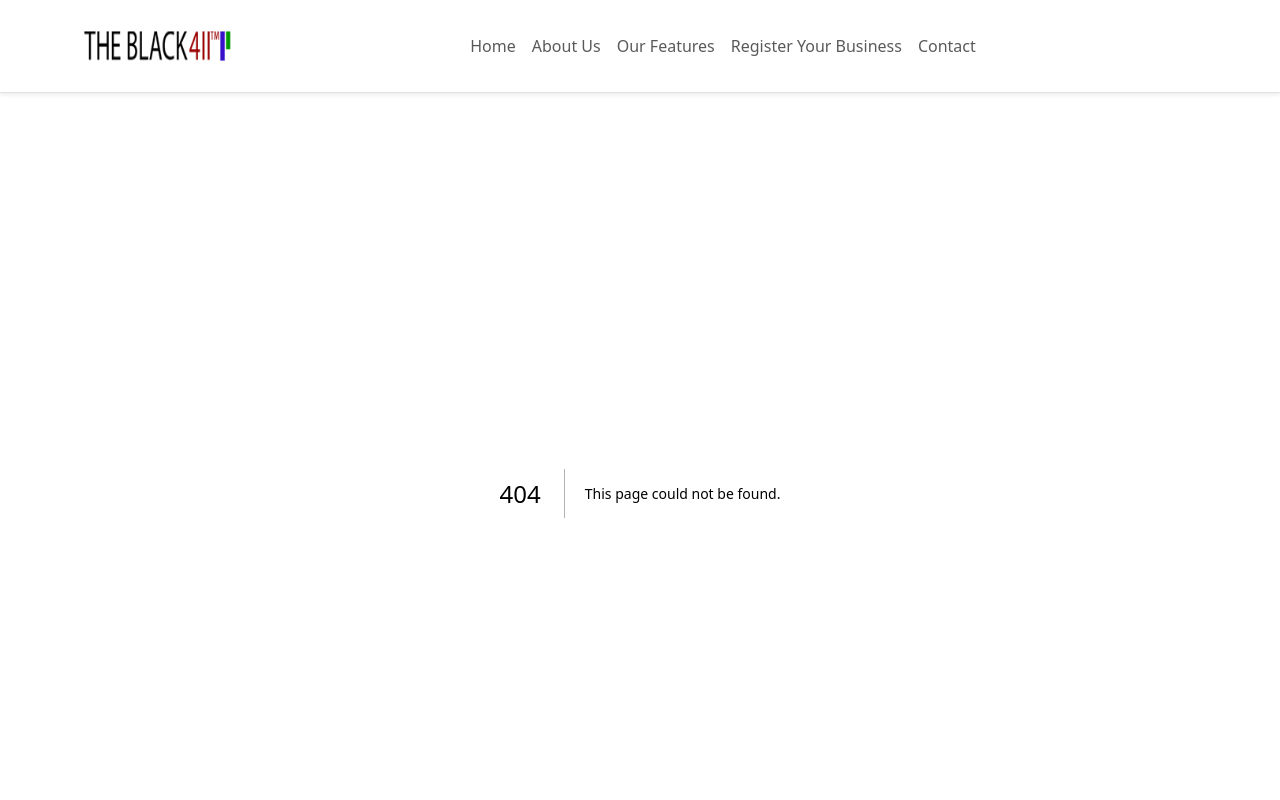
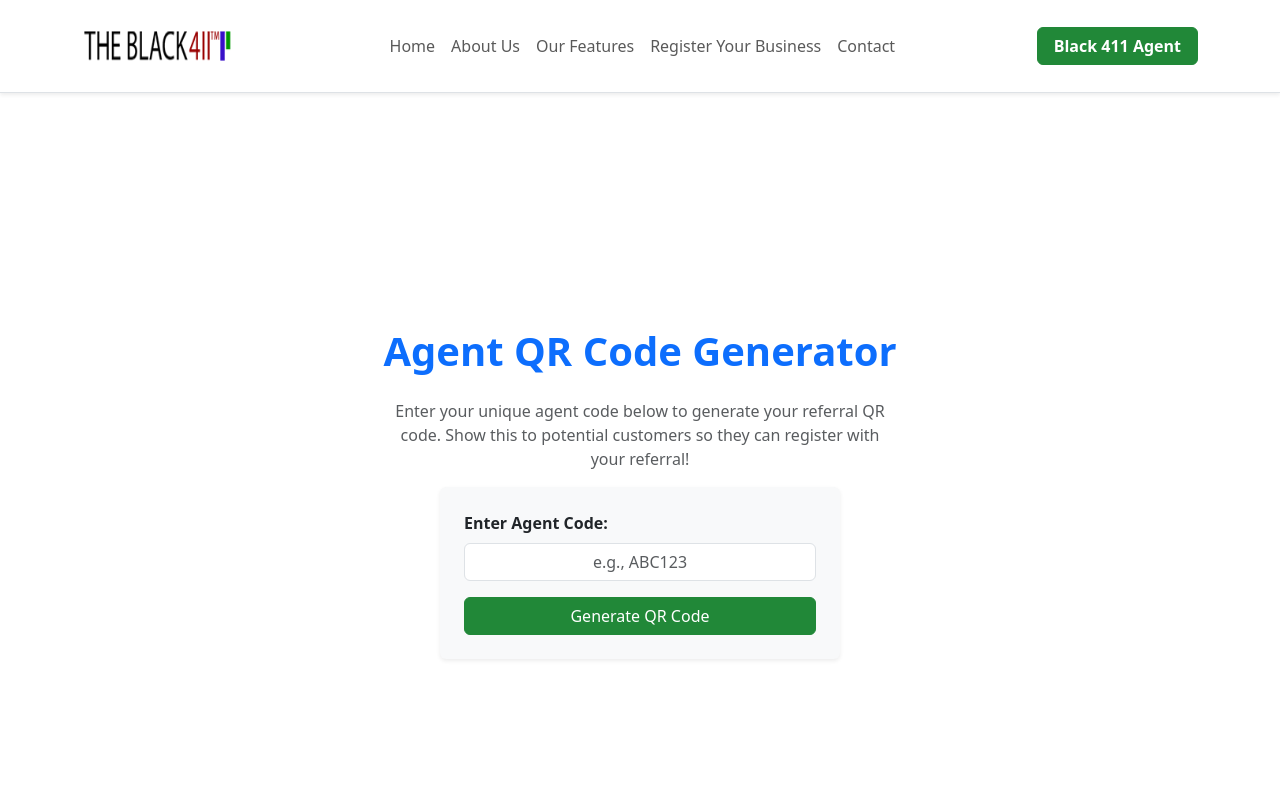
Before and after one commit to Taylordevelopes/blk-411-website, a Next.js app: page /agent-qr in a window 1280 px wide. Before the commit this address had no page. Shown: the top 800 px of the page. Built offline with nearby package versions, Linux system fonts and the light colour scheme.

Commit message:
agent code added

```diff
--- a/package.json
+++ b/package.json
@@ -15,6 +15,7 @@
     "next": "15.1.3",
     "pg": "^8.13.1",
     "postgres": "^3.4.5",
+    "qrcode": "^1.5.4",
     "react": "^18.3.1",
     "react-bootstrap": "^2.10.7",
     "react-dom": "^18.3.1",
@@ -24,6 +25,7 @@
     "@eslint/eslintrc": "^3",
     "@types/node": "^20",
     "@types/pg": "^8.11.10",
+    "@types/qrcode": "^1.5.5",
     "@types/react": "^19",
     "@types/react-dom": "^19",
     "eslint": "^9",
--- /dev/null
+++ b/src/app/agent-qr/page.tsx
@@ -0,0 +1,104 @@
+"use client";
+
+import { useState } from "react";
+import { Container, Form, Button, Image, Alert } from "react-bootstrap";
+
+export default function AgentQR() {
+  const [agentCode, setAgentCode] = useState("");
+  const [qrCode, setQrCode] = useState<string | null>(null);
+  const [errorMessage, setErrorMessage] = useState<string | null>(null);
+
+  const handleGenerateQR = async () => {
+    setQrCode(null); // Reset previous QR codes
+    setErrorMessage(null); // Clear error message
+
+    if (!agentCode.trim()) {
+      setErrorMessage("Please enter an agent code.");
+      return;
+    }
+
+    try {
+      const res = await fetch(`/api/generate-qr-code?agentCode=${agentCode}`);
+
+      if (res.status === 404) {
+        setErrorMessage("Invalid agent code. Please check and try again.");
+        return;
+      }
+
+      const data = await res.json();
+
+      if (data.error) {
+        setErrorMessage(data.error);
+      } else {
+        setQrCode(data.qrCode);
+      }
+    } catch (error) {
+      console.error("Failed to generate QR code:", error);
+      setErrorMessage("Something went wrong. Please try again.");
+    }
+  };
+
+  return (
+    <Container className="d-flex flex-column align-items-center justify-content-center vh-100">
+      {/* Header Section */}
+      <h1 className="mb-4 text-primary fw-bold">Agent QR Code Generator</h1>
+      <p className="text-muted text-center" style={{ maxWidth: "500px" }}>
+        Enter your unique agent code below to generate your referral QR code.
+        Show this to potential customers so they can register with your
+        referral!
+      </p>
+
+      {/* Input Section */}
+      <div
+        className="bg-light p-4 rounded shadow-sm w-100"
+        style={{ maxWidth: "400px" }}
+      >
+        <Form>
+          <Form.Group className="mb-3">
+            <Form.Label className="fw-bold">Enter Agent Code:</Form.Label>
+            <Form.Control
+              type="text"
+              value={agentCode}
+              onChange={(e) => setAgentCode(e.target.value)}
+              maxLength={6}
+              placeholder="e.g., ABC123"
+              className="text-center"
+            />
+          </Form.Group>
+          <Button
+            variant="primary"
+            className="w-100"
+            onClick={handleGenerateQR}
+          >
+            Generate QR Code
+          </Button>
+        </Form>
+      </div>
+
+      {/* Error Message */}
+      {errorMessage && (
+        <Alert
+          variant="danger"
+          className="mt-3 w-100 text-center"
+          style={{ maxWidth: "400px" }}
+        >
+          {errorMessage}
+        </Alert>
+      )}
+
+      {/* QR Code Display */}
+      {qrCode && (
+        <div className="mt-5 p-3 bg-white shadow-sm rounded text-center">
+          <h4 className="text-success">Your QR Code</h4>
+          <p className="text-muted">Scan this to refer new businesses!</p>
+          <Image
+            src={qrCode}
+            alt="Agent QR Code"
+            fluid
+            className="border rounded p-2"
+          />
+        </div>
+      )}
+    </Container>
+  );
+}
--- /dev/null
+++ b/src/app/api/generate-qr-code/route.ts
@@ -0,0 +1,38 @@
+import { NextResponse } from "next/server";
+import pool from "@/app/lib/db";
+import QRCode from "qrcode";
+
+export async function GET(req: Request) {
+  try {
+    const url = new URL(req.url);
+    const agentCode = url.searchParams.get("agentCode");
+
+    if (!agentCode) {
+      return NextResponse.json({ error: "Missing agentCode" }, { status: 400 });
+    }
+
+    // 🔍 Check if the agent code exists in the database
+    const agentResult = await pool.query(
+      "SELECT agentID FROM Agents WHERE agentCode = $1",
+      [agentCode]
+    );
+
+    if (agentResult.rows.length === 0) {
+      return NextResponse.json(
+        { error: "Invalid agent code" },
+        { status: 404 }
+      );
+    }
+
+    const referralURL = `https://www.black411.com/registration?ref=${agentCode}`;
+    const qrCodeDataURL = await QRCode.toDataURL(referralURL); // Generate QR code as Base64
+
+    return NextResponse.json({ qrCode: qrCodeDataURL });
+  } catch (error) {
+    console.error("Error generating QR Code:", error);
+    return NextResponse.json(
+      { error: "Failed to generate QR Code" },
+      { status: 500 }
+    );
+  }
+}
--- a/src/app/components/Header.tsx
+++ b/src/app/components/Header.tsx
@@ -5,6 +5,8 @@ import Image from "next/image";
 import Container from "react-bootstrap/Container";
 import Navbar from "react-bootstrap/Navbar";
 import Nav from "react-bootstrap/Nav";
+import Button from "react-bootstrap/Button";
+import Link from "next/link";
 
 function Header() {
   return (
@@ -30,16 +32,23 @@ function Header() {
 
         <Navbar.Collapse
           id="basic-navbar-nav"
-          className="justify-content-center"
+          className="justify-content-between"
         >
-          {/* Navigation links on the right */}
-          <Nav>
+          {/* Navigation links in the center */}
+          <Nav className="mx-auto">
             <Nav.Link href="/">Home</Nav.Link>
             <Nav.Link href="/aboutus">About Us</Nav.Link>
             <Nav.Link href="/features">Our Features</Nav.Link>
             <Nav.Link href="/registration">Register Your Business</Nav.Link>
             <Nav.Link href="/contact">Contact</Nav.Link>
           </Nav>
+
+          {/* "Black 411 Agent" button on the right */}
+          <Link href="/agent-qr" passHref>
+            <Button variant="primary" className="px-3 fw-bold">
+              Black 411 Agent
+            </Button>
+          </Link>
         </Navbar.Collapse>
       </Container>
     </Navbar>
--- a/src/app/lib/db.ts
+++ b/src/app/lib/db.ts
@@ -1,15 +1,14 @@
 import { Pool } from "pg";
 import * as dotenv from "dotenv";
 
-// Load environment variables from .env file
-dotenv.config({ path: "./.env" });
+dotenv.config();
 
 const pool = new Pool({
-  user: "postgres", // Replace with your username
-  host: "localhost", // Replace with your host
-  database: "blk411_dev", // Replace with your database name
-  password: "H2pagpt22!", // Replace with your password
-  port: 5432, // Replace with your port if different
+  user: process.env.DB_USER,
+  host: process.env.DB_HOST,
+  database: process.env.DB_NAME,
+  password: process.env.DB_PASSWORD,
+  port: Number(process.env.DB_PORT),
 });
 
 export default pool;
```
Also changed, not shown: src/app/registration/page.tsx (+20 -2 lines), 1 other file (tests, documents, lock files or other folders).
